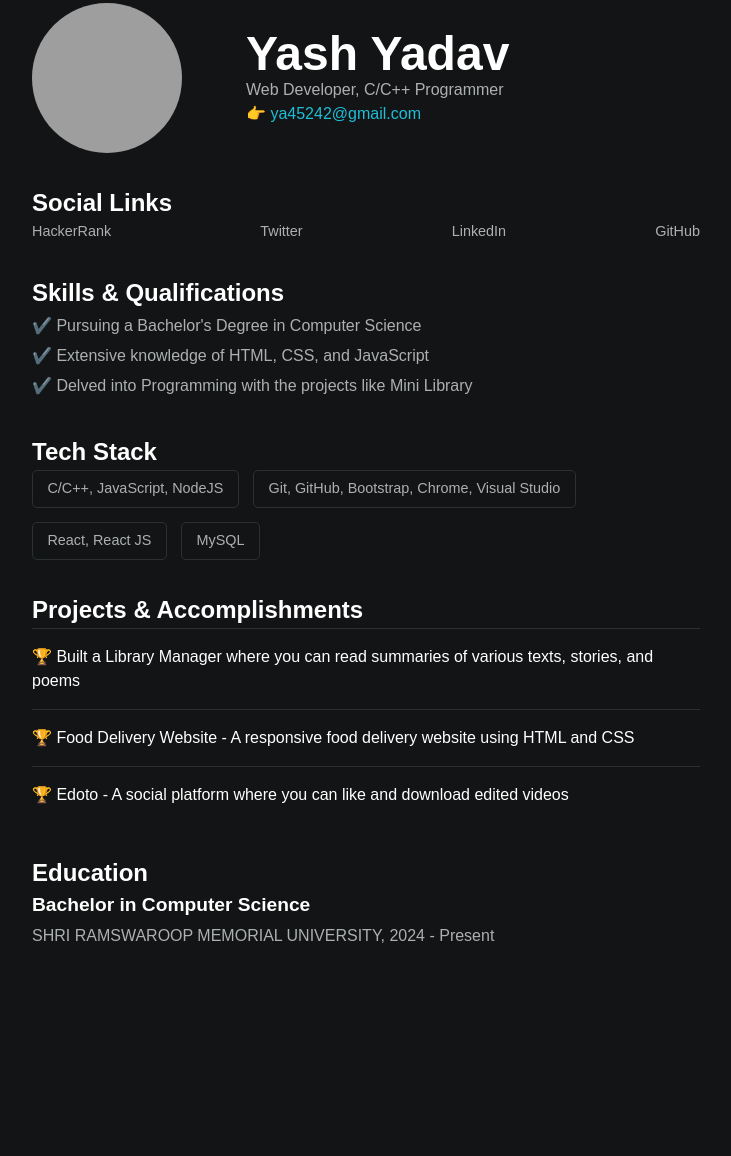
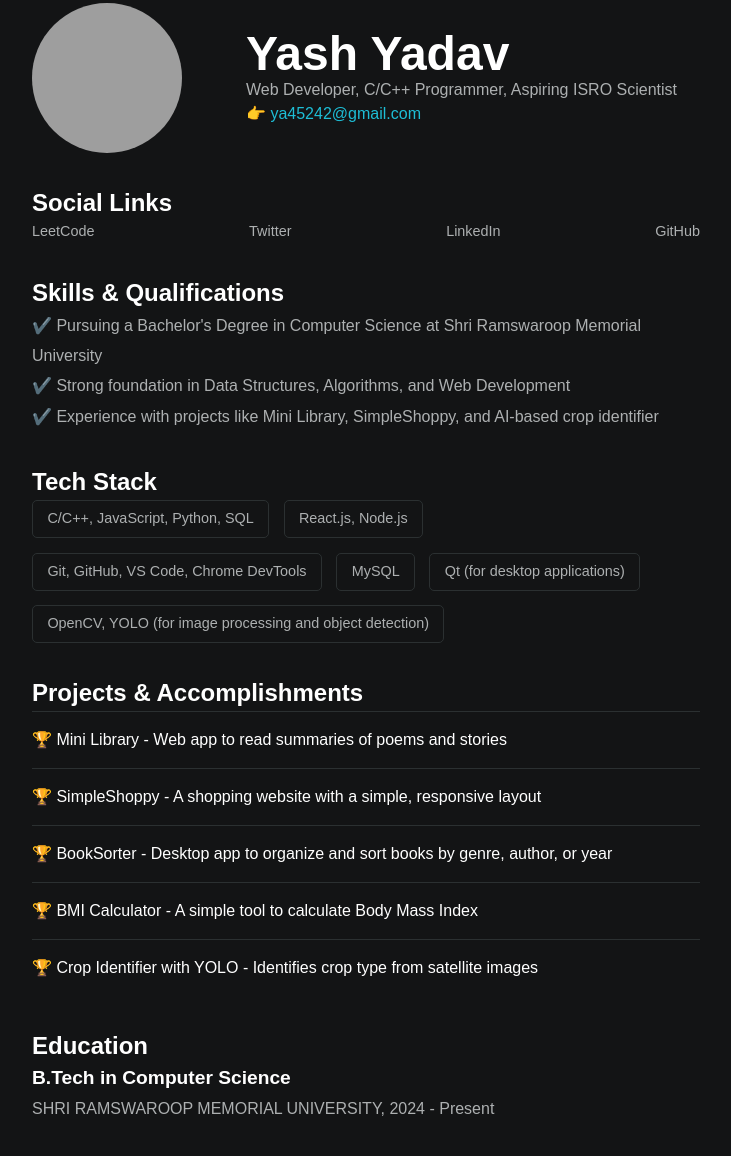
Before and after one commit to YashAstro11/Resume-Website, a plain HTML site: page index.html in a window 1280 px wide. Shown: the part 45-1201 px from the top of the page, without its empty margins (274-1005 px from the left). Before the commit the page ends 1057 px from the top, so only its background shows below. Drawn offline with Linux system fonts and the light colour scheme; grey boxes are pictures that could not be loaded.

Commit message:
some upgrades

```diff
--- a/index.html
+++ b/index.html
@@ -14,7 +14,7 @@
             <img id="profile-pic" src="./assets/images/Picsart_24-05-22_19-58-25-748.jpg" alt="Profile picture of Yash Yadav">
             <div>
                 <h1 id="user-name">Yash Yadav</h1>
-                <p id="bio">Web Developer, C/C++ Programmer</p>
+                <p id="bio">Web Developer, C/C++ Programmer, Aspiring ISRO Scientist</p>
                 <p id="email">👉 <a href="mailto:ya45242@gmail.com">ya45242@gmail.com</a></p>
             </div>
         </header>
@@ -23,7 +23,7 @@
             <section class="section--page">
                 <h2>Social Links</h2>
                 <nav id="socials--list">
-                    <a href="https://www.hackerrank.com/profile/ya45242" target="_blank">HackerRank</a>
+                    <a href="https://leetcode.com/u/Ycoder_26/" target="_blank">LeetCode</a>
                     <a href="https://twitter.com/Yash03845733" target="_blank">Twitter</a>
                     <a href="https://www.linkedin.com/in/yash-yadav-145b912b8/" target="_blank">LinkedIn</a>
                     <a href="https://github.com/YashAstro11" target="_blank">GitHub</a>
@@ -33,34 +33,45 @@
             <section class="section--page">
                 <h2>Skills & Qualifications</h2>
                 <ul id="qualifications--list">
-                    <li>✔️ Pursuing a Bachelor's Degree in Computer Science</li>
-                    <li>✔️ Extensive knowledge of HTML, CSS, and JavaScript</li>
-                    <li>✔️ Delved into Programming with the projects like Mini Library</li>
+                    <li>✔️ Pursuing a Bachelor's Degree in Computer Science at Shri Ramswaroop Memorial University</li>
+                    <li>✔️ Strong foundation in Data Structures, Algorithms, and Web Development</li>
+                    <li>✔️ Experience with projects like Mini Library, SimpleShoppy, and AI-based crop identifier</li>
+                    <!-- <li>✔️ ISRO internship project on Age-Gender Detection and Gesture Recognition</li> -->
                 </ul>
             </section>
 
             <section class="section--page">
                 <h2>Tech Stack</h2>
                 <div id="wrapper--techstack__items">
-                    <div class="card--techstack"><span>C/C++, JavaScript, NodeJS</span></div>
-                    <div class="card--techstack"><span>Git, GitHub, Bootstrap, Chrome, Visual Studio</span></div>
-                    <div class="card--techstack"><span>React, React JS</span></div>
+                    <div class="card--techstack"><span>C/C++, JavaScript, Python, SQL</span></div>
+                    <div class="card--techstack"><span>React.js, Node.js</span></div>
+                    <div class="card--techstack"><span>Git, GitHub, VS Code, Chrome DevTools</span></div>
                     <div class="card--techstack"><span>MySQL</span></div>
+                    <div class="card--techstack"><span>Qt (for desktop applications)</span></div>
+                    <div class="card--techstack"><span>OpenCV, YOLO (for image processing and object detection)</span></div>
                 </div>
             </section>
 
             <section class="section--page">
                 <h2>Projects & Accomplishments</h2>
                 <div class="card--project">
-                    <a href="https://github.com/YashAstro11/Mini-Library"><span>🏆 </span>Built a Library Manager where you can read summaries of various texts, stories, and poems</a>
+                    <a href="https://github.com/YashAstro11/Mini-Library"><span>🏆 </span>Mini Library - Web app to read summaries of poems and stories</a>
                 </div>
 
                 <div class="card--project">
-                    <a href="https://yashastro11.github.io/Food-Delivery-Website/"><span>🏆 </span>Food Delivery Website - A responsive food delivery website using HTML and CSS</a>
+                    <a href=" https://yashastro11.github.io/SimpleShoppy/"><span>🏆 </span>SimpleShoppy - A shopping website with a simple, responsive layout</a>
                 </div>
 
                 <div class="card--project">
-                    <a href="https://yashastro11.github.io/EDITO/"><span>🏆 </span>Edoto - A social platform where you can like and download edited videos</a>
+                    <a href="https://www.linkedin.com/posts/yash-yadav-145b912b8_just-built-a-sleek-book-sorting-app-using-activity-7316820913470038017-s0hg?utm_source=share&utm_medium=member_desktop&rcm=ACoAAExZZIUBjwyog4ImttBkvw9MHPPf1t4i1fQ"><span>🏆 </span>BookSorter - Desktop app to organize and sort books by genre, author, or year</a>
+                </div>
+
+                <div class="card--project">
+                    <a href=" https://yashastro11.github.io/BMI-Calculator/"><span>🏆 </span>BMI Calculator - A simple tool to calculate Body Mass Index</a>
+                </div>
+
+                <div class="card--project">
+                    <a href="https://www.linkedin.com/posts/yash-yadav-145b912b8_yolov8-computervision-aiinagriculture-activity-7315750021767872517-fFK7?utm_source=share&utm_medium=member_desktop&rcm=ACoAAExZZIUBjwyog4ImttBkvw9MHPPf1t4i1fQ"><span>🏆 </span>Crop Identifier with YOLO - Identifies crop type from satellite images</a>
                 </div>
             </section>
 
@@ -68,7 +79,7 @@
                 <h2>Education</h2>
                 <div id="education--list">
                     <div class="education--item">
-                        <h3>Bachelor in Computer Science</h3>
+                        <h3>B.Tech in Computer Science</h3>
                         <p>SHRI RAMSWAROOP MEMORIAL UNIVERSITY, 2024 - Present</p>
                     </div>
                 </div>
```
